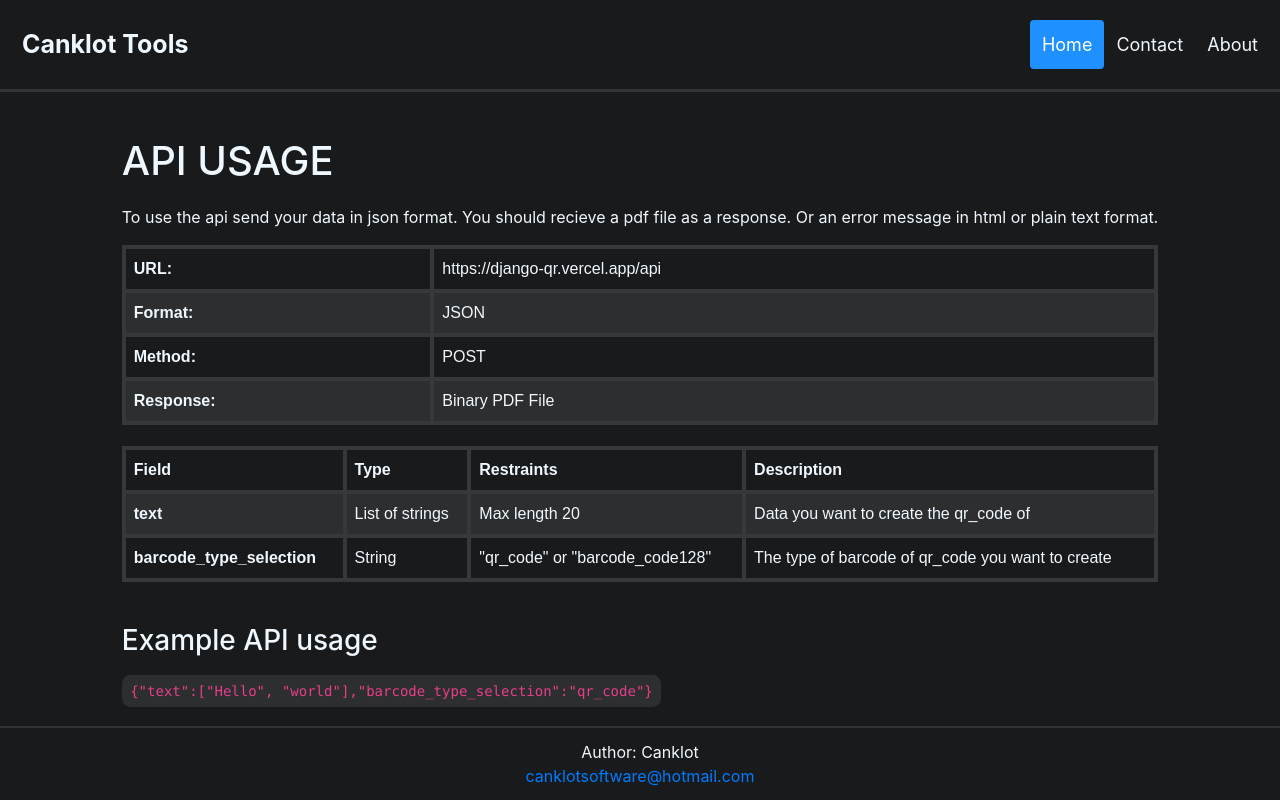
After one commit to canklot/Django_qr, a Django app: page /api_usage in a window 1280 px wide. The commit adds this page. Run offline with Django 3.2, Linux system fonts and the light colour scheme.

Commit message:
api usage and css variables for colors

```diff
--- a/qr_app/static/styles.css
+++ b/qr_app/static/styles.css
@@ -1,7 +1,24 @@
+:root {
+    --dark_background: rgb(24, 26, 27);
+    --gray_background: rgb(44, 46, 47);
+    --gray_background_lighter: rgb(54, 56, 57);
+    --light_text: aliceblue;
+}
+
 html,
 body {
-    background-color: rgb(24, 26, 27);
-    color: aliceblue;
+    background-color: var(--dark_background);
+    color: var(--light_text);
+}
 
+.center_flex_outer {
+    display: flex;
+    justify-content: center;
+    align-items: center;
+}
 
+code {
+    background-color: var(--gray_background);
+    padding: 1ch;
+    border-radius: 1ch;
 }
--- /dev/null
+++ b/qr_app/templates/qr_app/api_usage.html
@@ -0,0 +1,7 @@
+{% extends "qr_app/base.html" %}
+
+{% block content%}
+    {% include 'qr_app/header.html' %}
+    {% include 'qr_app/api_usage_comp.html' %}
+    {% include 'qr_app/footer.html' %}
+{% endblock content%}
--- /dev/null
+++ b/qr_app/templates/qr_app/api_usage_comp.html
@@ -0,0 +1,81 @@
+<div id="api_container" class="center_flex_outer">
+  <div>
+    <h1 id="api_usage_header">API USAGE</h1>
+    <p>
+      To use the api send your data in json format. You should recieve a pdf
+      file as a response. Or an error message in html or plain text format.
+    </p>
+
+    <table id="general_api_info_table">
+      <tr>
+        <th>URL:</th>
+        <td>https://django-qr.vercel.app/api</td>
+      </tr>
+      <tr>
+        <th>Format:</th>
+        <td>JSON</td>
+      </tr>
+      <tr>
+        <th>Method:</th>
+        <td>POST</td>
+      </tr>
+      <tr>
+        <th>Response:</th>
+        <td>Binary PDF File</td>
+      </tr>
+    </table>
+
+    <table>
+      <tr>
+        <th>Field</th>
+        <th>Type</th>
+        <th>Restraints</th>
+        <th>Description</th>
+      </tr>
+      <tr>
+        <th>text</th>
+        <td>List of strings</td>
+        <td>Max length 20</td>
+        <td>Data you want to create the qr_code of</td>
+      </tr>
+      <tr>
+        <th>barcode_type_selection</th>
+        <td>String</td>
+        <td>"qr_code" or "barcode_code128"</td>
+        <td>The type of barcode of qr_code you want to create</td>
+      </tr>
+    </table>
+    <h3 id="example_api_header">Example API usage</h3>
+    <code>{"text":["Hello", "world"],"barcode_type_selection":"qr_code"}</code>
+  </div>
+</div>
+
+<style>
+  table {
+    font-family: arial, sans-serif;
+    border-collapse: collapse;
+    background-color: var(--dark_background);
+    color: aliceblue;
+    margin-bottom: 2%;
+  }
+
+  td,
+  th {
+    border: 4px solid var(--gray_background_lighter);
+    text-align: left;
+    padding: 8px;
+  }
+
+  tr:nth-child(even) {
+    background-color: var(--gray_background);
+  }
+  #api_usage_header {
+    margin: 2% 2% 2% 0%;
+  }
+  #example_api_header {
+    margin: 4% 2% 2% 0%;
+  }
+  #api_container table {
+    width: 100%;
+  }
+</style>
--- a/qr_app/templates/qr_app/footer.html
+++ b/qr_app/templates/qr_app/footer.html
@@ -8,8 +8,8 @@
 <style>
   .footer {
     width: 100%;
-    background-color: rgb(24, 26, 27);
-    color: white;
+    background-color: var(--dark_background);
+    color: var(--light_text);
     text-align: center;
     border-top: 2px solid rgb(49, 52, 53);
   }
--- a/qr_app/templates/qr_app/form.html
+++ b/qr_app/templates/qr_app/form.html
@@ -40,7 +40,7 @@
   #qr_text_input_id {
     padding: 2%;
     width: 100%;
-    background-color: rgb(24, 26, 27);
+    background-color: var(--dark_background);
     margin-top: 20px;
     margin-bottom: 20px;
     color: aliceblue;
--- a/qr_app/templates/qr_app/header.html
+++ b/qr_app/templates/qr_app/header.html
@@ -10,7 +10,7 @@
 <style>
   .header {
     overflow: hidden;
-    background-color: rgb(24, 26, 27);
+    background-color: var(--dark_background);
     padding: 20px 10px;
     border-bottom: 3px solid rgb(49, 52, 53);
   }
--- a/qr_app/urls.py
+++ b/qr_app/urls.py
@@ -4,4 +4,5 @@ from . import views
 urlpatterns = [
     path('', views.index, name='index'),
     path('api', views.api, name='api'),
+    path('api_usage', views.api_usage, name='api_usage'),
 ]
--- a/qr_app/views.py
+++ b/qr_app/views.py
@@ -23,3 +23,7 @@ def api(request):
     lines = data['text']
     barcode_type = data['barcode_type_selection']
     return pipeline_pdf(lines, barcode_type)
+
+
+def api_usage(request):
+    return render(request, template_name="qr_app/api_usage.html")
```
